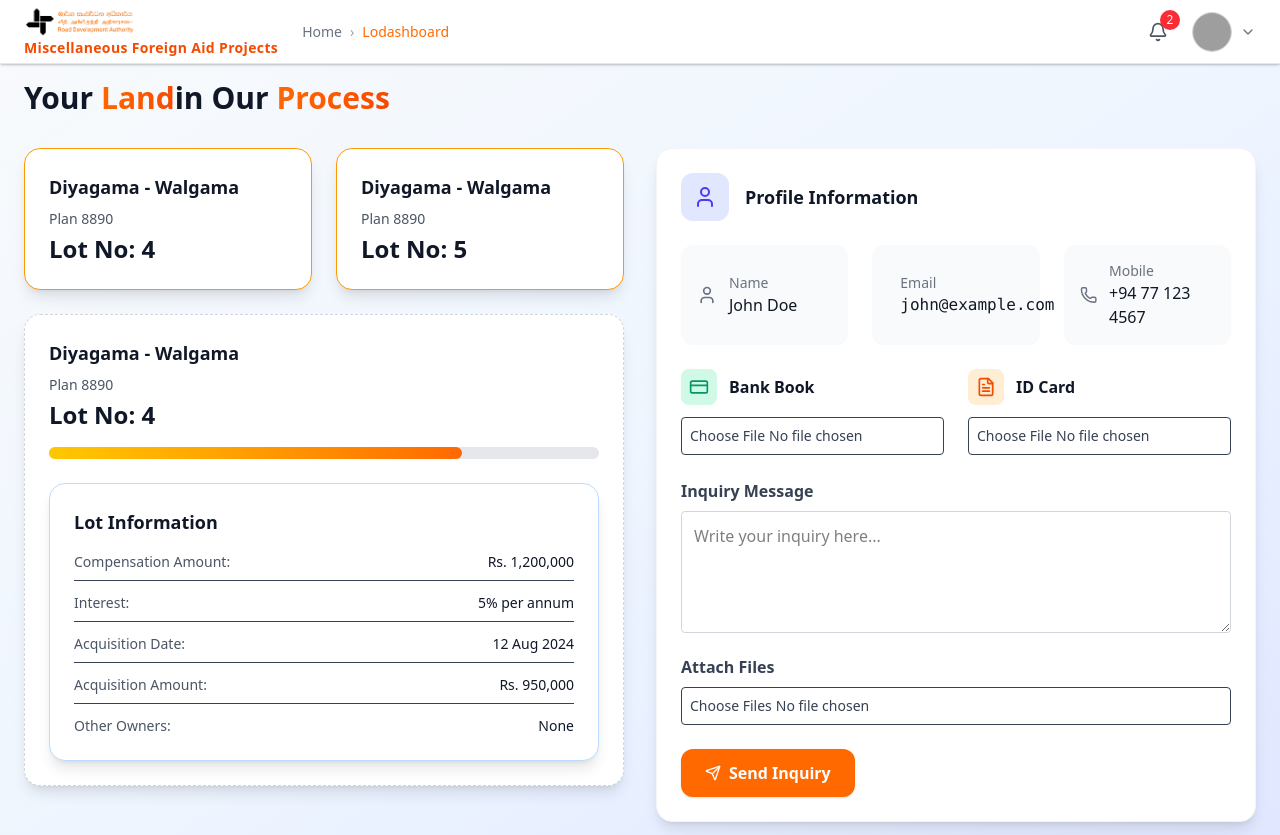
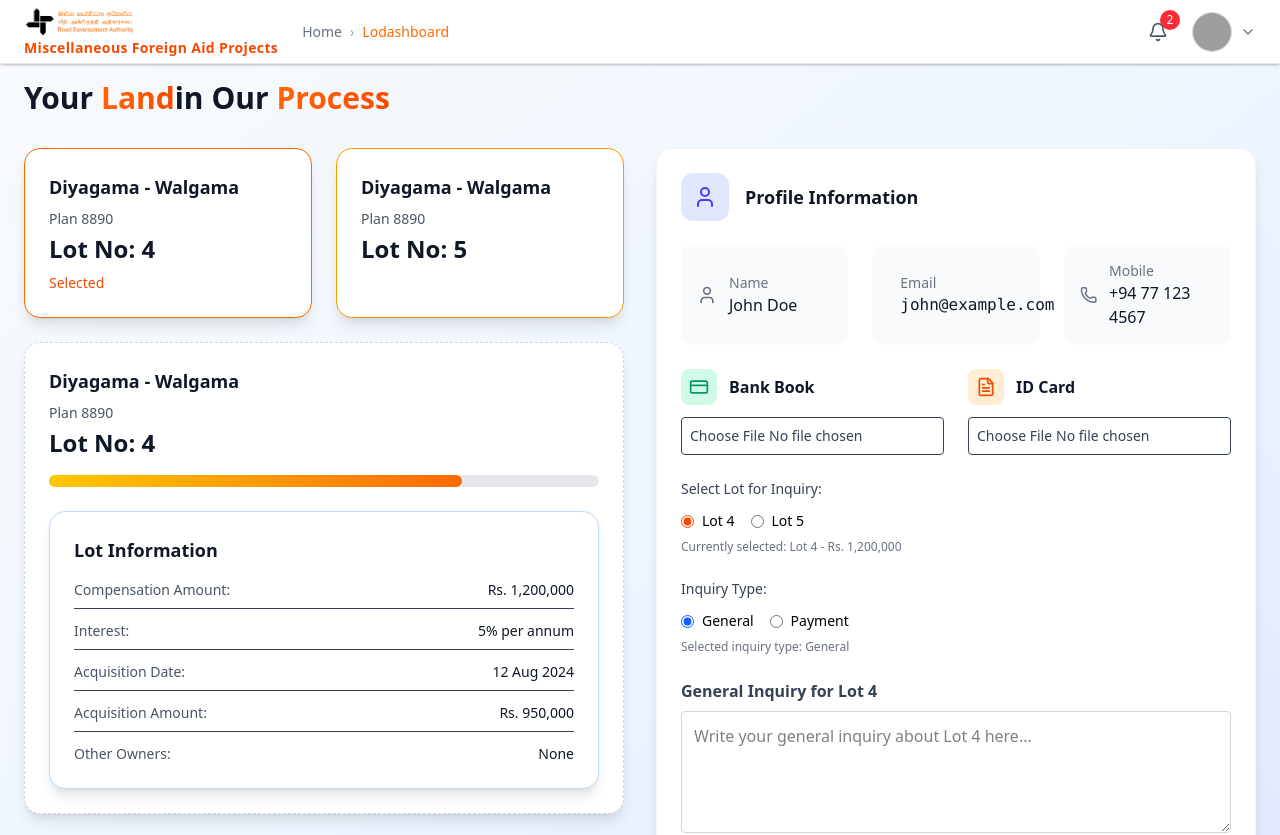
Before and after one commit to sashith06/Land_Aquisition_Management_System, a React (Vite) app in the folder frontend/: page /lodashboard in a window 1280 px wide. Shown: the top 835 px of the page. Built offline with nearby package versions, Linux system fonts and the light colour scheme; grey boxes are pictures that could not be loaded.

Commit message:
update landowner dashboard

```diff
--- a/frontend/src/pages/Landowner/landownerdashboard/LODashboard.jsx
+++ b/frontend/src/pages/Landowner/landownerdashboard/LODashboard.jsx
@@ -15,11 +15,38 @@ import Navbar from "../../../components/Navbar";
 
 const NAVBAR_HEIGHT = "64px"; // define navbar height
 
+
 function LODashboard() {
+  const [selectedLot, setSelectedLot] = useState("lot4");
+  const [inquiryType, setInquiryType] = useState("general");
   const [inquiryText, setInquiryText] = useState("");
   const [attachedFiles, setAttachedFiles] = useState([]);
   const [bankBookFile, setBankBookFile] = useState(null);
   const [idCardFile, setIdCardFile] = useState(null);
+
+  // Lot data
+  const lotData = {
+    lot4: {
+      lotNumber: 4,
+      compensationAmount: "Rs. 1,200,000",
+      interest: "5% per annum",
+      acquisitionDate: "12 Aug 2024",
+      acquisitionAmount: "Rs. 950,000",
+      otherOwners: "None",
+      progress: 75
+    },
+    lot5: {
+      lotNumber: 5,
+      compensationAmount: "Rs. 1,500,000",
+      interest: "5.5% per annum",
+      acquisitionDate: "15 Aug 2024",
+      acquisitionAmount: "Rs. 1,100,000",
+      otherOwners: "Jane Smith",
+      progress: 60
+    }
+  };
+
+  const currentLot = lotData[selectedLot];
 
   const handleFileUpload = (e) => {
     setAttachedFiles([...attachedFiles, ...Array.from(e.target.files)]);
@@ -42,7 +69,7 @@ function LODashboard() {
       alert("Please enter your inquiry message");
       return;
     }
-    alert(`Inquiry sent: ${inquiryText} with ${attachedFiles.length} file(s)`);
+    alert(`${inquiryType.charAt(0).toUpperCase() + inquiryType.slice(1)} inquiry sent for Lot ${currentLot.lotNumber}: ${inquiryText} with ${attachedFiles.length} file(s)`);
     setInquiryText("");
     setAttachedFiles([]);
   };
@@ -79,20 +106,36 @@ function LODashboard() {
             <div className="xl:col-span-2 space-y-6">
               {/* Stats Cards */}
               <div className="grid grid-cols-2 gap-6">
-                <div className="bg-white p-6 rounded-2xl shadow-lg border border-amber-500 hover:shadow-xl transition-all duration-300 hover:-translate-y-1">
+                <div
+                  className={`bg-white p-6 rounded-2xl shadow-lg border hover:shadow-xl transition-all duration-300 hover:-translate-y-1 cursor-pointer ${
+                    selectedLot === 'lot4' ? 'border-orange-500 bg-orange-50' : 'border-amber-500'
+                  }`}
+                  onClick={() => setSelectedLot('lot4')}
+                >
                   <h2 className="text-lg font-semibold mb-2 text-gray-900">
                     Diyagama - Walgama
                   </h2>
                   <p className="text-gray-600 text-sm mb-1">Plan 8890</p>
                   <p className="text-2xl font-bold text-gray-900">Lot No: 4</p>
+                  {selectedLot === 'lot4' && (
+                    <div className="mt-2 text-orange-600 text-sm font-medium">Selected</div>
+                  )}
                 </div>
 
-                <div className="bg-white p-6 rounded-2xl shadow-lg border border-amber-500 hover:shadow-xl transition-all duration-300 hover:-translate-y-1">
+                <div
+                  className={`bg-white p-6 rounded-2xl shadow-lg border hover:shadow-xl transition-all duration-300 hover:-translate-y-1 cursor-pointer ${
+                    selectedLot === 'lot5' ? 'border-orange-500 bg-orange-50' : 'border-amber-500'
+                  }`}
+                  onClick={() => setSelectedLot('lot5')}
+                >
                   <h2 className="text-lg font-semibold mb-2 text-gray-900">
                     Diyagama - Walgama
                   </h2>
                   <p className="text-gray-600 text-sm mb-1">Plan 8890</p>
                   <p className="text-2xl font-bold text-gray-900">Lot No: 5</p>
+                  {selectedLot === 'lot5' && (
+                    <div className="mt-2 text-orange-600 text-sm font-medium">Selected</div>
+                  )}
                 </div>
               </div>
 
@@ -102,12 +145,12 @@ function LODashboard() {
                   Diyagama - Walgama
                 </h2>
                 <p className="text-gray-600 text-sm mb-1">Plan 8890</p>
-                <p className="text-2xl font-bold text-gray-900 mb-4">Lot No: 4</p>
+                <p className="text-2xl font-bold text-gray-900 mb-4">Lot No: {currentLot.lotNumber}</p>
 
                 <div className="w-full bg-gray-200 rounded-full h-3 mb-6">
                   <div
                     className="bg-gradient-to-r from-yellow-400 to-orange-500 h-3 rounded-full transition-all duration-500"
-                    style={{ width: "75%" }}
+                    style={{ width: `${currentLot.progress}%` }}
                   ></div>
                 </div>
 
@@ -119,23 +162,23 @@ function LODashboard() {
                   <ul className="space-y-3 text-sm text-gray-700">
                     <li className="flex justify-between border-b pb-2">
                       <span className="font-medium text-gray-600">Compensation Amount:</span>
-                      <span className="text-gray-900">Rs. 1,200,000</span>
+                      <span className="text-gray-900">{currentLot.compensationAmount}</span>
                     </li>
                     <li className="flex justify-between border-b pb-2">
                       <span className="font-medium text-gray-600">Interest:</span>
-                      <span className="text-gray-900">5% per annum</span>
+                      <span className="text-gray-900">{currentLot.interest}</span>
                     </li>
                     <li className="flex justify-between border-b pb-2">
                       <span className="font-medium text-gray-600">Acquisition Date:</span>
-                      <span className="text-gray-900">12 Aug 2024</span>
+                      <span className="text-gray-900">{currentLot.acquisitionDate}</span>
                     </li>
                     <li className="flex justify-between border-b pb-2">
                       <span className="font-medium text-gray-600">Acquisition Amount:</span>
-                      <span className="text-gray-900">Rs. 950,000</span>
+                      <span className="text-gray-900">{currentLot.acquisitionAmount}</span>
                     </li>
                     <li className="flex justify-between">
                       <span className="font-medium text-gray-600">Other Owners:</span>
-                      <span className="text-gray-900">None</span>
+                      <span className="text-gray-900">{currentLot.otherOwners}</span>
                     </li>
                   </ul>
                 </div>
@@ -155,6 +198,8 @@ function LODashboard() {
                       Profile Information
                     </h2>
                   </div>
+
+
 
                   {/* Profile Fields */}
                   <div className="grid grid-cols-1 md:grid-cols-3 gap-6 mb-6">
@@ -242,17 +287,81 @@ function LODashboard() {
                     </div>
                   </div>
 
+                  {/* Lot Selection Radio Buttons */}
+                  <div className="mb-6">
+                    <span className="block text-sm font-medium text-gray-700 mb-3">Select Lot for Inquiry:</span>
+                    <div className="flex gap-4">
+                      <label className="flex items-center gap-2 cursor-pointer">
+                        <input
+                          type="radio"
+                          name="selectedLot"
+                          value="lot4"
+                          checked={selectedLot === "lot4"}
+                          onChange={() => setSelectedLot("lot4")}
+                          className="accent-orange-600"
+                        />
+                        <span className="text-sm font-medium">Lot 4</span>
+                      </label>
+                      <label className="flex items-center gap-2 cursor-pointer">
+                        <input
+                          type="radio"
+                          name="selectedLot"
+                          value="lot5"
+                          checked={selectedLot === "lot5"}
+                          onChange={() => setSelectedLot("lot5")}
+                          className="accent-orange-600"
+                        />
+                        <span className="text-sm font-medium">Lot 5</span>
+                      </label>
+                    </div>
+                    <div className="mt-2 text-xs text-gray-500">
+                      Currently selected: Lot {currentLot.lotNumber} - {currentLot.compensationAmount}
+                    </div>
+                  </div>
+
+                  {/* Inquiry Type Radio Buttons */}
+                  <div className="mb-6">
+                    <span className="block text-sm font-medium text-gray-700 mb-3">Inquiry Type:</span>
+                    <div className="flex flex-wrap gap-4">
+                      <label className="flex items-center gap-2 cursor-pointer">
+                        <input
+                          type="radio"
+                          name="inquiryType"
+                          value="general"
+                          checked={inquiryType === "general"}
+                          onChange={() => setInquiryType("general")}
+                          className="accent-blue-600"
+                        />
+                        <span className="text-sm">General</span>
+                      </label>
+                      <label className="flex items-center gap-2 cursor-pointer">
+                        <input
+                          type="radio"
+                          name="inquiryType"
+                          value="payment"
+                          checked={inquiryType === "payment"}
+                          onChange={() => setInquiryType("payment")}
+                          className="accent-blue-600"
+                        />
+                        <span className="text-sm">Payment</span>
+                      </label>
+                    </div>
+                    <div className="mt-2 text-xs text-gray-500">
+                      Selected inquiry type: <span className="font-medium capitalize">{inquiryType}</span>
+                    </div>
+                  </div>
+
                   {/* Inquiry Textarea */}
                   <div>
                     <label className="block mb-2 font-semibold text-gray-700">
-                      Inquiry Message
+                      {inquiryType.charAt(0).toUpperCase() + inquiryType.slice(1)} Inquiry for Lot {currentLot.lotNumber}
                     </label>
                     <textarea
                       rows={4}
                       value={inquiryText}
                       onChange={(e) => setInquiryText(e.target.value)}
                       className="w-full border border-gray-300 rounded p-3 focus:outline-none focus:ring-2 focus:ring-orange-400"
-                      placeholder="Write your inquiry here..."
+                      placeholder={`Write your ${inquiryType} inquiry about Lot ${currentLot.lotNumber} here...`}
                     />
                   </div>
 
@@ -293,7 +402,7 @@ function LODashboard() {
                       onClick={handleInquirySubmit}
                       className="flex items-center justify-center px-6 py-3 bg-orange-500 text-white font-semibold rounded-xl shadow hover:bg-orange-600 transition-all"
                     >
-                      <Send className="w-4 h-4 mr-2" /> Send Inquiry
+                      <Send className="w-4 h-4 mr-2" /> Send {inquiryType.charAt(0).toUpperCase() + inquiryType.slice(1)} Inquiry
                     </button>
                   </div>
                 </div>
```
